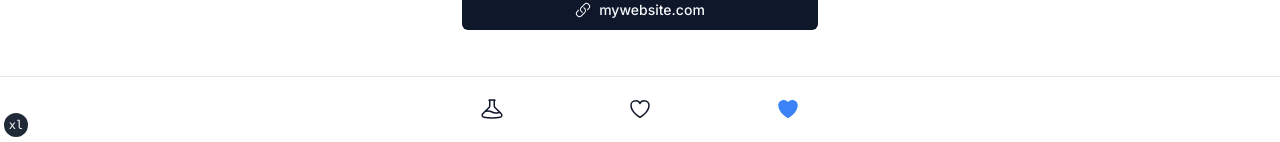
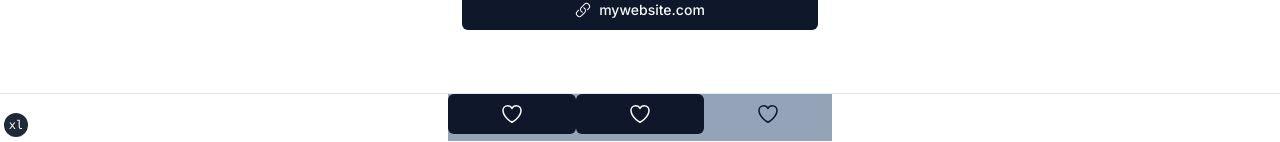
Before and after one commit to LeeWalpole/FlamesLinks, a Next.js app: page /profile in a window 1280 px wide. Shown: the part 659-801 px from the top of the page. Built offline with nearby package versions, Linux system fonts and the light colour scheme.

Commit message:
Added Links

```diff
--- a/app/profile/page.tsx
+++ b/app/profile/page.tsx
@@ -52,7 +52,6 @@ export default function IndexPage() {
             <header className="flex items-center justify-end gap-3.5 pt-3.5">
               <Dialog>
                 <DialogTrigger>
-                  {" "}
                   <Icons.heart className="h-6 w-6" />
                 </DialogTrigger>
                 <DialogContent>
--- a/components/NavBottom.tsx
+++ b/components/NavBottom.tsx
@@ -2,57 +2,37 @@
 
 import Link from "next/link"
 import { usePathname } from "next/navigation"
-import { BeakerIcon, HeartIcon } from "@heroicons/react/24/outline"
-import {
-  BeakerIcon as BeakerSolidIcon,
-  HeartIcon as HeartSolidIcon,
-} from "@heroicons/react/24/solid"
+
+import { Button } from "@/components/ui/button"
+import { Icons } from "@/components/icons"
 
 export default function NavBottom() {
   const pathname = usePathname()
 
   return (
-    <footer className="fixed bottom-0 z-40 w-full border-t bg-background">
-      <nav className="m-auto flex w-96 justify-evenly align-middle">
-        <div className="container flex h-16 w-full items-center  justify-start space-x-4 ">
-          <button>
-            <Link href="/discover">
-              <span>
+    <footer className="fixed bottom-0 z-40 h-12 w-full border-t bg-background">
+      <nav className="grid-cols-auto m-auto grid h-full w-96 grid-flow-col items-baseline  bg-slate-400">
+        <Button variant="">
           {pathname === "/discover" ? (
-                  <BeakerSolidIcon className="h-6 w-6 text-blue-500" />
+            <Icons.heartSolid className="h-6 w-6 text-blue-500" />
           ) : (
-                  <BeakerIcon className="h-6 w-6" />
+            <Icons.heart className="h-6 w-6" />
           )}
-              </span>
-            </Link>
-          </button>
-        </div>
-        <div className="container flex h-16 w-full items-center  justify-center space-x-4 ">
-          <button>
-            <Link href="/dashboard">
-              <span>
-                {pathname === "/dashboard" ? (
-                  <HeartSolidIcon className="h-6 w-6 text-blue-500" />
+        </Button>
+        <Button variant="">
+          {pathname === "/discover" ? (
+            <Icons.heartSolid className="h-6 w-6 text-blue-500" />
           ) : (
-                  <HeartIcon className="h-6 w-6" />
+            <Icons.heart className="h-6 w-6" />
           )}
-              </span>
-            </Link>
-          </button>
-        </div>
-        <div className="container flex h-16 w-full items-center justify-end space-x-4 ">
-          <button>
-            <Link href="/profile">
-              <span>
-                {pathname === "/profile" ? (
-                  <HeartSolidIcon className="h-6 w-6 text-blue-500" />
+        </Button>
+        <Button variant="ghost">
+          {pathname === "/discover" ? (
+            <Icons.heartSolid className="h-6 w-6 text-blue-500" />
           ) : (
-                  <HeartIcon className="h-6 w-6" />
+            <Icons.heart className="h-6 w-6" />
           )}
-              </span>
-            </Link>
-          </button>
-        </div>
+        </Button>
       </nav>
     </footer>
   )
--- a/components/layout.tsx
+++ b/components/layout.tsx
@@ -1,4 +1,5 @@
-import { SiteHeader } from "@/components/site-header"
+import NavBottom from "@/components/NavBottom"
+import NavTop from "@/components/NavTop"
 
 interface LayoutProps {
   children: React.ReactNode
@@ -7,8 +8,9 @@ interface LayoutProps {
 export function Layout({ children }: LayoutProps) {
   return (
     <>
-      <SiteHeader />
+      <NavTop />
       <main>{children}</main>
+      <NavBottom />
     </>
   )
 }
--- a/components/main-nav.tsx
+++ /dev/null
@@ -1,43 +0,0 @@
-import * as React from "react"
-import Link from "next/link"
-
-import { NavItem } from "@/types/nav"
-import { siteConfig } from "@/config/site"
-import { cn } from "@/lib/utils"
-import { Icons } from "@/components/icons"
-
-interface MainNavProps {
-  items?: NavItem[]
-}
-
-export function MainNav({ items }: MainNavProps) {
-  return (
-    <div className="flex gap-6 md:gap-10">
-      <Link href="/" className="hidden items-center space-x-2 md:flex">
-        <Icons.logo className="h-6 w-6" />
-        <span className="hidden font-bold sm:inline-block">
-          {siteConfig.name}
-        </span>
-      </Link>
-      {items?.length ? (
-        <nav className="hidden gap-6 md:flex">
-          {items?.map(
-            (item, index) =>
-              item.href && (
-                <Link
-                  key={index}
-                  href={item.href}
-                  className={cn(
-                    "flex items-center text-lg font-semibold text-muted-foreground sm:text-sm",
-                    item.disabled && "cursor-not-allowed opacity-80"
-                  )}
-                >
-                  {item.title}
-                </Link>
-              )
-          )}
-        </nav>
-      ) : null}
-    </div>
-  )
-}
```
Lines whose indentation alone changed are shown as unchanged.
